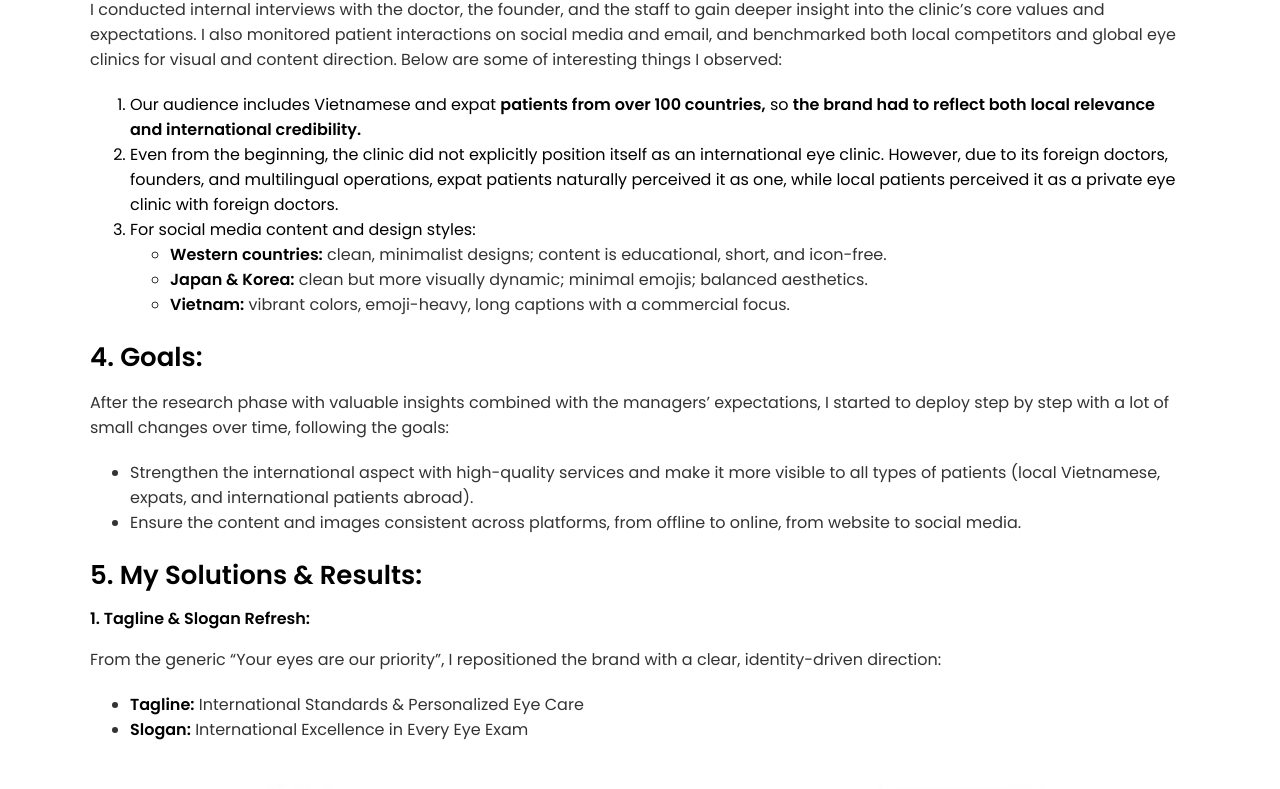
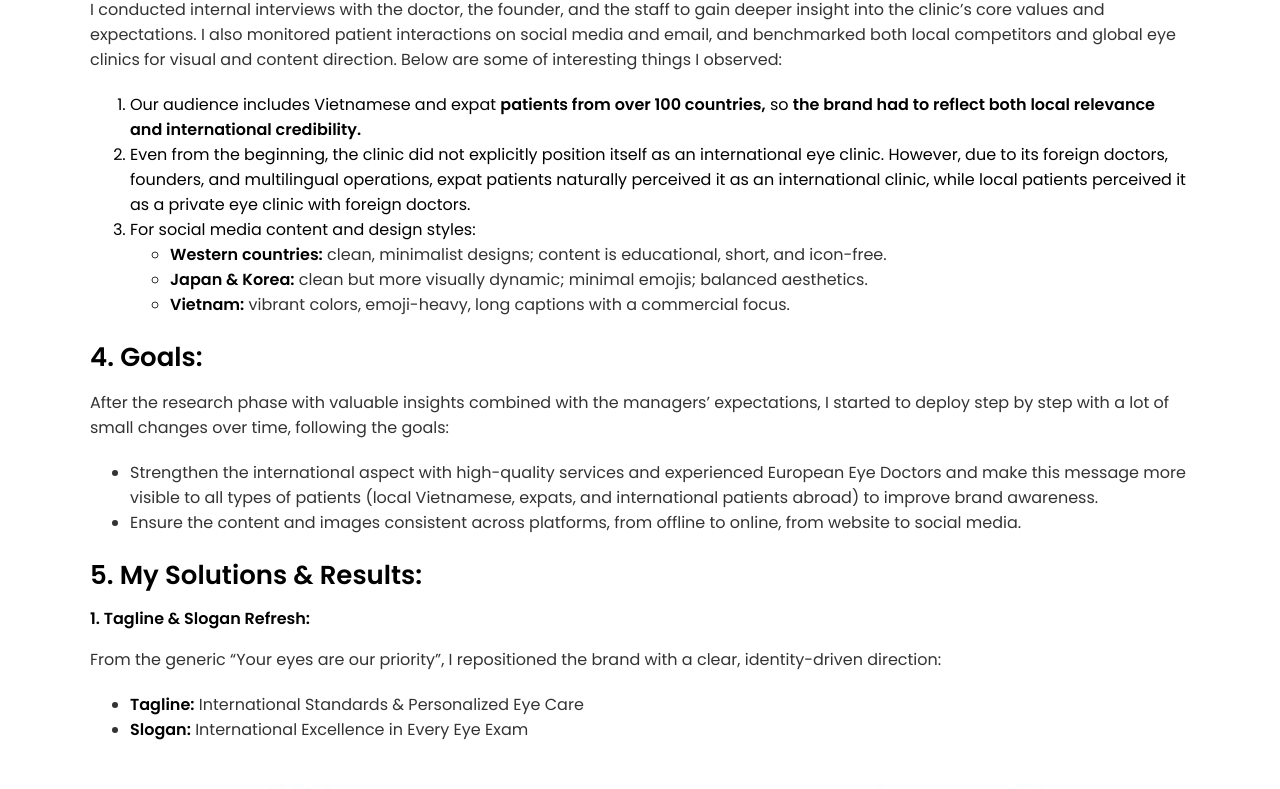
Before and after one commit to claranguyen2610/full-stack-marketing-pro, a React (Create React App) app: page /marketing-portfolio in a window 1280 px wide. Shown: the part 2052-2841 px from the top of the page. Built offline with nearby package versions, Linux system fonts and the light colour scheme.

Commit message:
Text style adjustment

```diff
--- a/src/pages/3-marketingWorks/components/1-branding/Branding.js
+++ b/src/pages/3-marketingWorks/components/1-branding/Branding.js
@@ -124,8 +124,9 @@ const Branding = () => {
               Even from the beginning, the clinic did not explicitly position
               itself as an international eye clinic. However, due to its foreign
               doctors, founders, and multilingual operations, expat patients
-              naturally perceived it as one, while local patients perceived it
-              as a private eye clinic with foreign doctors.
+              naturally perceived it as an international clinic, while local
+              patients perceived it as a private eye clinic with foreign
+              doctors.
             </li>
             <li>
               For social media content and design styles:
@@ -157,8 +158,9 @@ const Branding = () => {
           <ul>
             <li>
               Strengthen the international aspect with high-quality services and
-              make it more visible to all types of patients (local Vietnamese,
-              expats, and international patients abroad).
+              experienced European Eye Doctors and make this message more
+              visible to all types of patients (local Vietnamese, expats, and
+              international patients abroad) to improve brand awareness.
             </li>
             <li>
               Ensure the content and images consistent across platforms, from
--- a/src/pages/3-marketingWorks/components/2-socialmedia+ads/SocialMediaAds.js
+++ b/src/pages/3-marketingWorks/components/2-socialmedia+ads/SocialMediaAds.js
@@ -13,6 +13,7 @@ const SocialMediaAds = () => {
         <h2 className="dark-yellow-text">
           Social media content and Facebook ads
         </h2>
+        <h4>Overview:</h4>
         <p>
           During my time at European Eye Center, I created and managed multiple
           Facebook posts and ad campaigns that successfully generated leads and
@@ -23,12 +24,15 @@ const SocialMediaAds = () => {
           Instead, I’ve included publicly available elements such as ad
           screenshots, direct Facebook post URLs, and a clear summary of my
           responsibilities for each campaign. Thank you for your understanding.
-        </p>{' '}
-        <p>
-          <strong>My role:</strong> Created content, designed visuals using
-          Photoshop, set up and ran the campaign, responded to patient inquiries
-          when needed, and replied to all comments
         </p>
+        <h4>My Role:</h4>
+        <ul>
+          <li>Created content</li>
+          <li>Designed visuals using Photoshop</li>
+          <li>Set up and ran the campaigns in Meta Ads Manager</li>
+          <li>Responded to patient inquiries when needed</li>
+          <li> Replied to all comments</li>
+        </ul>
         <div className="FB-ads-grid">
           <div className="flex-center-colum">
             <img src={FBad1} alt="Facebook Ad 1" loading="lazy" />
--- a/src/pages/3-marketingWorks/components/3-marketingcampaigns/MarketingCampaigns.js
+++ b/src/pages/3-marketingWorks/components/3-marketingcampaigns/MarketingCampaigns.js
@@ -18,7 +18,7 @@ const MarketingCampaigns = () => {
         <h2 className="dark-yellow-text">Best Marketing Campaigns</h2>
         {/* ---------MEDICAL TOURISM CAMPAIGN--------- */}
         <div className="medical-tourism-campaign">
-          <h3>1. Medical Tourism Campaign:</h3>
+          <h3>1. Medical Tourism Campaign</h3>
           <p>
             <em>
               To respect company confidentiality, this section focuses on the
@@ -27,7 +27,7 @@ const MarketingCampaigns = () => {
               Thank you for your understanding.
             </em>
           </p>
-          <h4 className="dark-grey-text">Challenge</h4>
+          <h4 className="dark-grey-text">The Challenges:</h4>
           <p>
             One day, my bosses came to me and told me they wanted to attract
             more international patients who were not living in Vietnam to choose
@@ -47,7 +47,7 @@ const MarketingCampaigns = () => {
               clinic?”
             </strong>
           </p>
-          <h4 className="dark-grey-text">Brainstorm Phase</h4>
+          <h4 className="dark-grey-text">Research Phase:</h4>
           <p>
             As with any marketing challenge, I began with in-depth research and
             asked questions whenever I hit a knowledge gap. I explored the
@@ -57,7 +57,7 @@ const MarketingCampaigns = () => {
             content ideas in a Google Docs file as part of my ideation process.
           </p>{' '}
           {/* ----------excution overview---------- */}
-          <h4 className="dark-grey-text">Execution overview</h4>
+          <h4 className="dark-grey-text">Execution overview:</h4>
           <h5 className="dark-grey-text">1. Dedicated Landing Page</h5>
           <p>
             I proposed and created a new SEO-optimized landing page specifically
@@ -275,7 +275,7 @@ const MarketingCampaigns = () => {
                 </ul>
               </div>
               <div className="reflection mt-lg">
-                <h4 className="dark-grey-text">Reflection</h4>
+                <h4 className="dark-grey-text">Reflection:</h4>
                 <p>
                   This campaign helped me better understand how to balance
                   education and promotion, manage price-sensitive products
--- a/src/pages/3-marketingWorks/components/4-emailmarketing/EmailMarketing.js
+++ b/src/pages/3-marketingWorks/components/4-emailmarketing/EmailMarketing.js
@@ -17,12 +17,12 @@ const EmailMarketing = () => {
             marketing campaigns tailored to English, Vietnamese, and
             Japanese-speaking patient groups.
           </p>
-          <strong>Objective: </strong>
+          <h4>Objective: </h4>
           <p>
             Each campaign was designed to retain former and current patients,
             strengthen brand recall, and encourage them to revisit the clinic.
           </p>
-          <strong>For each campaign, I was responsible for:</strong>
+          <h4>For each campaign, I was responsible for:</h4>
           <ul>
             <li>Defining target audiences by age and nationality</li>
             <li>Collecting and cleaning patient data (names and emails) </li>
@@ -39,7 +39,7 @@ const EmailMarketing = () => {
               Vietnamese, Japanese, and English
             </li>
           </ul>
-          <strong>Performance Summary:</strong>
+          <h4>Performance Summary:</h4>
           <ul>
             <li>
               Average Open Rate: <strong>45%</strong>
```
